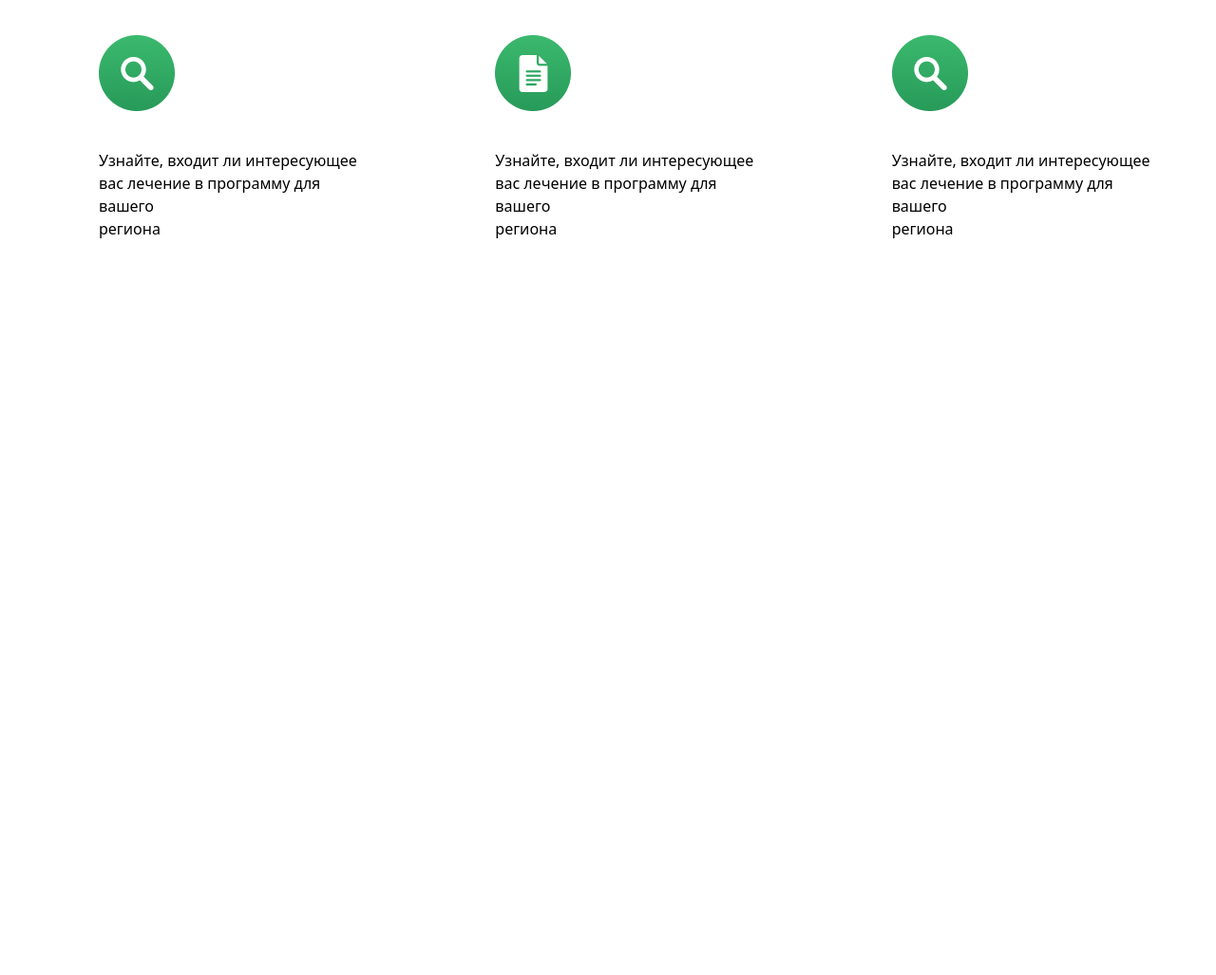
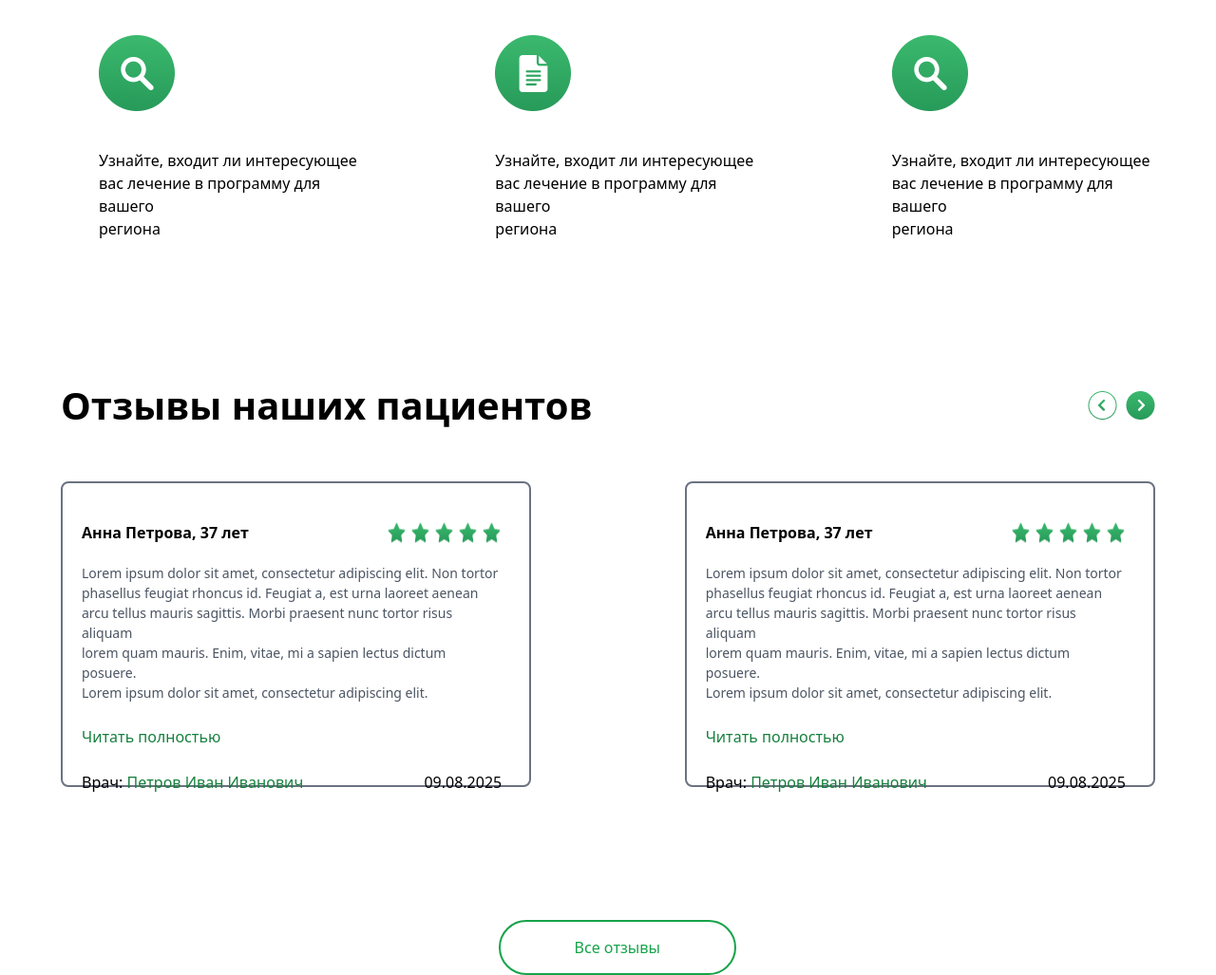
Before and after one commit to Mehroj4949/exam, a website: page src/page1.html in a window 1280 px wide. Shown: the part 2386-3413 px from the top of the page at 95% size. Before the commit the page ends 2683 px from the top, so only its background shows below. Drawn offline with Linux system fonts and the light colour scheme.

Commit message:
I have finished another section

```diff
--- a/src/page1.html
+++ b/src/page1.html
@@ -143,6 +143,50 @@
                 </article>
             </aside>
         </section>
+        <section class="w-[90%] m-auto mt-[100px]">
+            <div class=" lg:flex justify-between items-center">
+                <h1 class="text-[40px] font-bold">Отзывы наших пациентов</h1>
+                <img src="./Скрол.png" alt="" class="hidden lg:block">
+            </div>
+            <div class="mt-[50px] lg:flex justify-between">
+                <aside class="mb-[100px] lg:w-[43%] h-[322px] border-gray-500 border-2 border-solid rounded-lg">
+                    <div class="lg:w-[90%] ml-5">
+
+                        <div class="flex justify-between mt-10">
+                            <h1 class="font-bold">Анна Петрова, 37 лет</h1>
+                            <img src="./Frame 2418.png" alt="">
+                        </div>
+                        <p class="text-gray-600 mt-5 text-[14px]">
+                            Lorem ipsum dolor sit amet, consectetur adipiscing elit. Non tortor <br> phasellus feugiat rhoncus id. Feugiat a, est urna laoreet aenean <br> arcu tellus mauris sagittis. Morbi praesent nunc tortor risus aliquam <br> lorem quam mauris. Enim, vitae, mi a sapien lectus dictum posuere. <br> Lorem ipsum dolor sit amet, consectetur adipiscing elit.
+                        </p><br>
+                        <span class="text-green-700 hidden lg:block">Читать полностью</span><br>
+                        <div class="hidden lg:flex justify-between">
+                            <span>Врач: <span class="text-green-700">Петров Иван Иванович</span></span>
+                            <h1>09.08.2025</h1>
+                        </div>
+                    </div>
+                </aside>
+                <aside class="lg:w-[43%] h-[322px] border-gray-500 border-2 border-solid rounded-lg">
+                    <div class="lg:w-[90%] ml-5">
+
+                        <div class="flex justify-between mt-10">
+                            <h1 class="font-bold">Анна Петрова, 37 лет</h1>
+                            <img src="./Frame 2418.png" alt="">
+                        </div>
+                        <p class="text-gray-600 mt-5 text-[14px]">
+                            Lorem ipsum dolor sit amet, consectetur adipiscing elit. Non tortor <br> phasellus feugiat rhoncus id. Feugiat a, est urna laoreet aenean <br> arcu tellus mauris sagittis. Morbi praesent nunc tortor risus aliquam <br> lorem quam mauris. Enim, vitae, mi a sapien lectus dictum posuere. <br> Lorem ipsum dolor sit amet, consectetur adipiscing elit.
+                        </p><br>
+                        <span class="text-green-700 hidden lg:block">Читать полностью</span><br>
+                        <div class="hidden lg:flex justify-between">
+                            <span>Врач: <span class="text-green-700">Петров Иван Иванович</span></span>
+                            <h1>09.08.2025</h1>
+                        </div>
+                    </div>
+                </aside>
+            </div>
+            <p class=" ml-[50px] mt-10 px-[30px] py-[15px] text-green-600 rounded-[50px]  w-[250px] text-center border-2 border-green-600 border-solid lg:ml-[40%]">Все отзывы
+            </p>
+        </section>
 
     </main>
 </body>
```
Also changed, not shown: src/Frame 2418.png (added), src/output.css.
